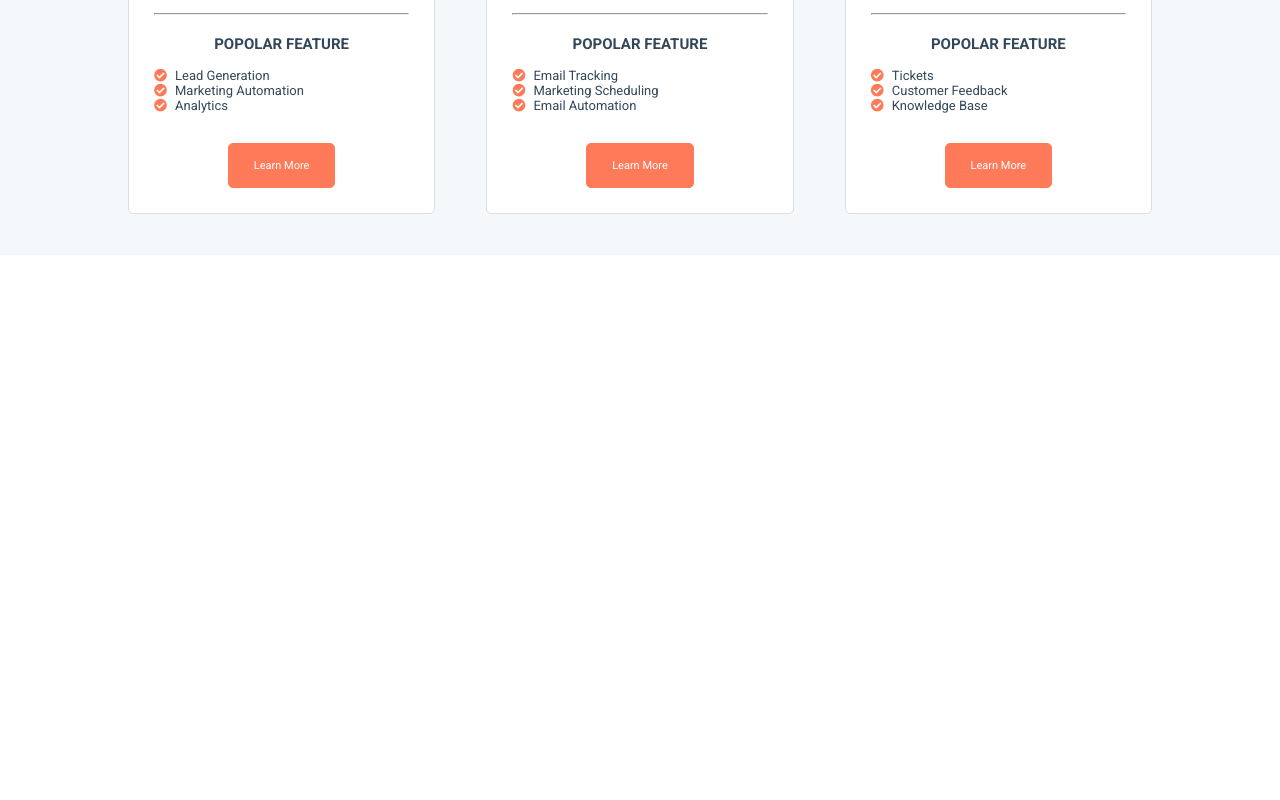
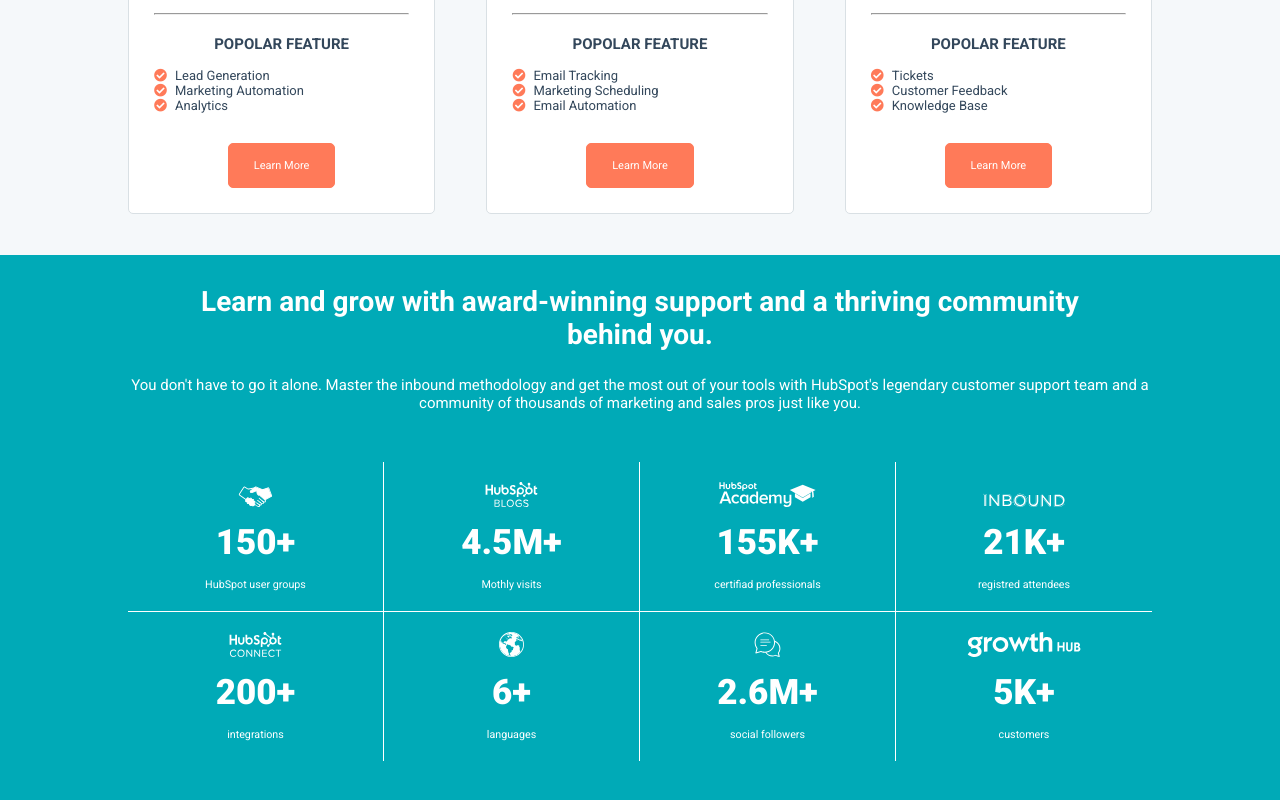
Before and after one commit to michelorusso/htmlcss-hubspot, a plain HTML site: page index.html in a window 1280 px wide. Shown: the part 1572-2372 px from the top of the page. Before the commit the page ends 1827 px from the top, so only its background shows below. Drawn offline with Linux system fonts and the light colour scheme.

Commit message:
Fine seconda parte Main

```diff
--- a/css/style.css
+++ b/css/style.css
@@ -44,6 +44,10 @@ p {
 
 .three-col .col {
     width: 30%;
+}
+
+.four-col .col {
+    width: 25%;
 }
 
 /*Button*/
@@ -157,7 +161,7 @@ h1{
     padding-top: 10px;
 }
 /*MAIN*/
-/*-Advantages-hubspot*/
+/*Advantages-hubspot*/
 .advantages-hubspot {
     background-color: #f5f8fa;
 }
@@ -269,3 +273,46 @@ main p {
 }
 
 /*Hubspot Results*/
+.results-hub {
+    background-color: #00aab7;
+    text-align: center;
+    color: white;
+    padding: 30px 0;
+}
+
+.results-hub h2 {
+    width: 90%;
+    margin: auto;
+    font-size: 28px;
+}
+
+
+.four-col .col {
+    padding: 20px;
+}
+
+.bord-top {
+    border-top: 1px solid white;
+}
+.bord-white {
+    border-right: 1px solid white;
+}
+
+.results-hub img {
+    height: 25px;
+}
+
+.quantity-results {
+    display: inline-block;
+    font-size: 35px;
+    font-weight: 900;
+    margin: 15px 0;
+}
+
+.four-col h6 {
+    font-weight: 400;
+}
+
+.box-table {
+    padding: 25px 0;
+}
--- a/index.html
+++ b/index.html
@@ -244,10 +244,79 @@
         <!--Hubspot Results-->
         <section class="results-hub">
             <div class="container">
+                <h2>Learn and grow with award-winning support and a thriving community behind you.</h2>
+                <p>You don't have to go it alone. Master the inbound methodology and get the most out of your tools with HubSpot's legendary customer support team and a community of thousands of marketing and sales pros just like you.</p>
+
+                <div class="box-table">
+
+                    <div class="clearfix four-col">
+
+                        <div class="col bord-white">
+                            <img src="img/homepage_community_agency.svg" alt="homepage">
+                            <span class="quantity-results">150+</span>
+                            <h6>HubSpot user groups</h6>
+                        </div>
+
+                        <div class="col bord-white">
+                            <img src="img/homepage_community_blog.svg" alt="blog">
+                            <span class="quantity-results">4.5M+</span>
+                            <h6>Mothly visits</h6>
+                        </div>
+
+                        <div class="col bord-white">
+                            <img src="img/homepage_community_academy.svg" alt="academy">
+                            <span class="quantity-results">155K+</span>
+                            <h6>certifiad professionals</h6>
+                        </div>
+
+                        <div class="col">
+                            <img src="img/homepage_community_inbound.svg" alt="inbound">
+                            <span class="quantity-results">21K+</span>
+                            <h6>registred attendees</h6>
+                        </div>
+
+                    </div>
+
+                    <div class="clearfix four-col bord-top">
+
+                        <div class="col bord-white">
+                            <img src="img/homepage_community_connect.svg" alt="connect">
+                            <span class="quantity-results">200+</span>
+                            <h6>integrations</h6>
+                        </div>
+
+                        <div class="col bord-white">
+                            <img src="img/homepage_community_globe.svg" alt="world">
+                            <span class="quantity-results">6+</span>
+                            <h6>languages</h6>
+                        </div>
+
+                        <div class="col bord-white">
+                            <img src="img/homepage_community_followers.svg" alt="follow">
+                            <span class="quantity-results">2.6M+</span>
+                            <h6>social followers</h6>
+                        </div>
+
+                        <div class="col">
+                            <img src="img/growthhub-white-small-1.svg" alt="growth">
+                            <span class="quantity-results">5K+</span>
+                            <h6>customers</h6>
+                        </div>
+
+                    </div>
+
+                </div>
+            </div>
+        </section>
+        <!--End Hubspot Results-->
+
+        <!--Sponsor and other-->
+        <section class="sponsor">
+            <div class="container">
 
             </div>
         </section>
-        <!--End Hubspot Results-->
+        <!--End Sponsor and other-->
     </main>
     <!--END MAIN-->
 </body>
```
